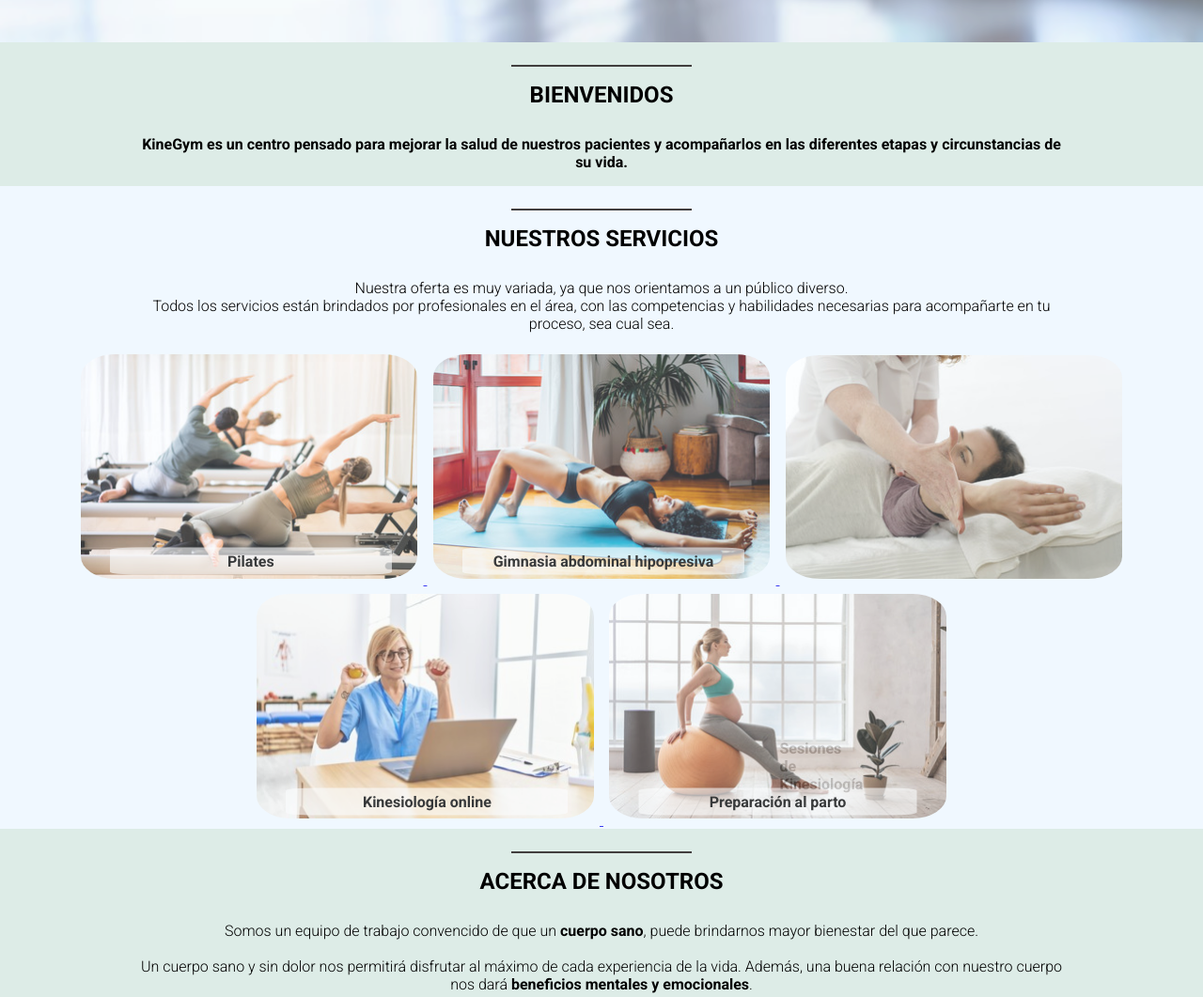
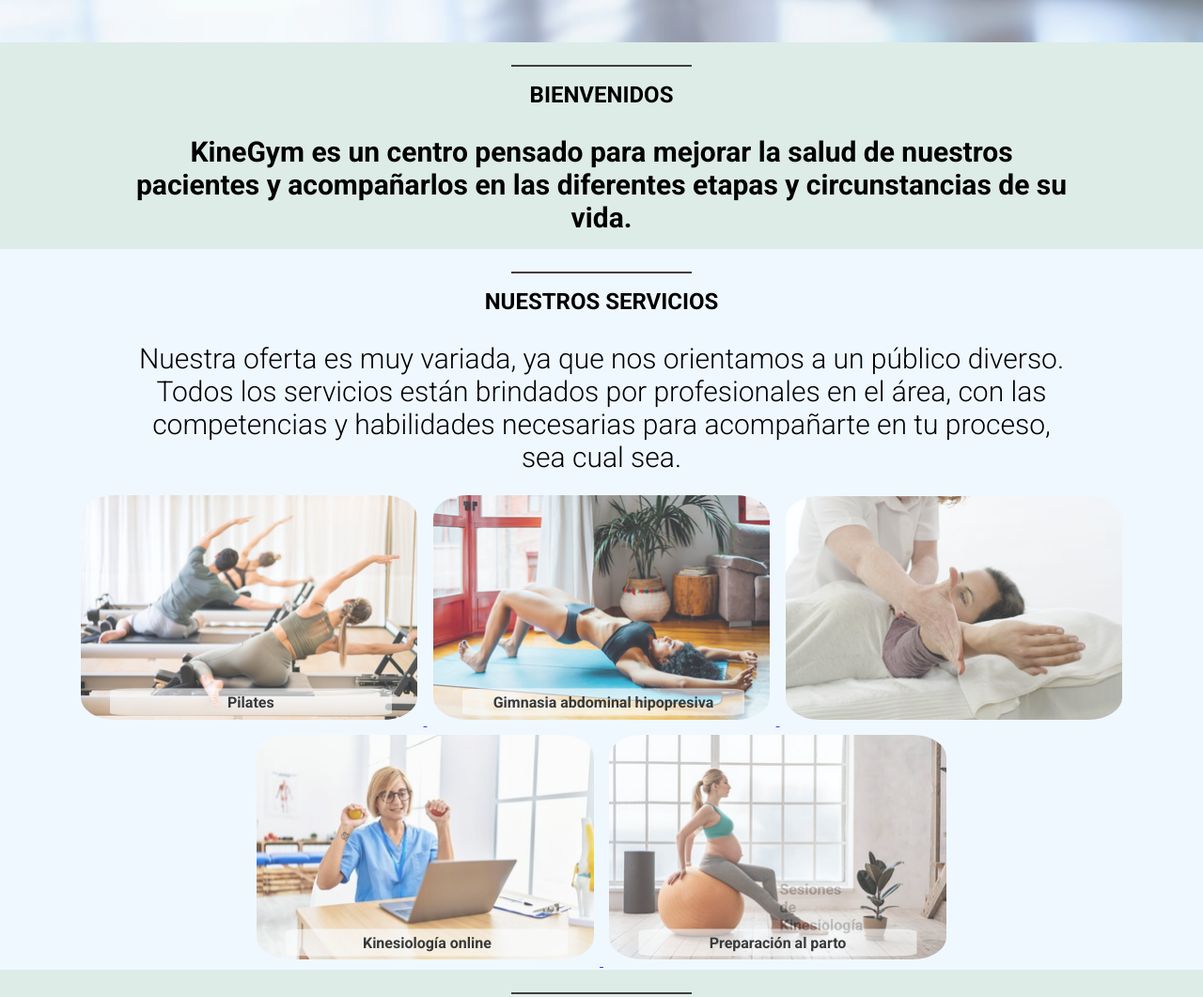
Before and after one commit to malenacintia/kineGym, a plain HTML site: page KINEGYM-SITIO/index.html in a window 1280 px wide. Shown: the part 900-1961 px from the top of the page at 94% size. Drawn offline with Linux system fonts and the light colour scheme; a web font is replaced by a local one.

Commit message:
Update estilosKinegym.css
Signed-off-by: malenacintia <122229708+malenacintia@users.noreply.github.com>

```diff
--- a/KINEGYM-SITIO/css/estilosKinegym.css
+++ b/KINEGYM-SITIO/css/estilosKinegym.css
@@ -733,7 +733,7 @@ iframe {
   }
 }
 
-/* Large devices (992px and up) */
+/* Medium devices (992px and up) */
 @media only screen and (min-width: 992px) {
   .contenedor {
     width: 100%;
@@ -750,3 +750,10 @@ iframe {
       "foot foot foot";
   }
 }
+
+/* Large Devices, Wide Screens */
+@media only screen and (min-width : 1200px) {
+  p {
+    font-size: 30px;
+  }
+}
```
